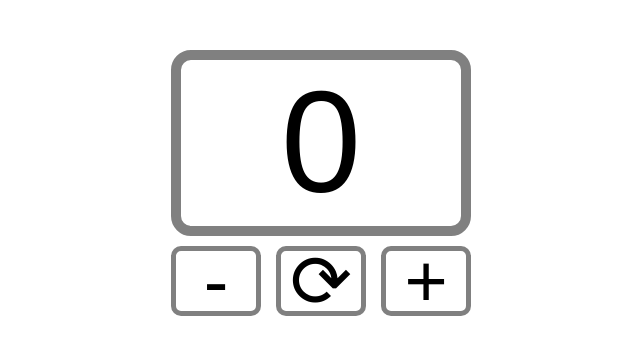
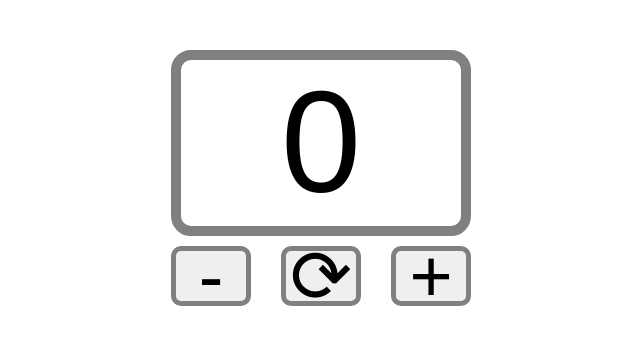
Before and after one commit to danifromecuador/click-counter-with-react, a React (Create React App) app: page / in a window 1280 px wide. Shown: the top 354 px of the page, without its empty margins (319-959 px from the left). Built offline with nearby package versions, Linux system fonts and the light colour scheme.

Commit message:
Avoid negative count

```diff
--- a/src/App.js
+++ b/src/App.js
@@ -3,25 +3,18 @@ import './App.css';
 import Display from './components/Display';
 import Buttons from './components/Buttons';
 
-
-
 const App = () => {
   const [count, setCount] = useState(0);
 
-  const add = () => {
-    setCount(count + 1);
-    console.log(count);
-  };
+  const add = () => setCount(count + 1);
 
   const subtract = () => {
     setCount(count - 1);
-    console.log(count);
+    if (count === 0) setCount(0);
+    return count;
   };
 
-  const restore = () => {
-    setCount(0);
-    console.log(count);
-  };
+  const restore = () => setCount(0);
 
   return (
     <div className="App">
@@ -29,6 +22,6 @@ const App = () => {
       <Buttons add={add} subtract={subtract} restore={restore} />
     </div>
   );
-}
+};
 
 export default App;
--- a/src/components/Button.jsx
+++ b/src/components/Button.jsx
@@ -2,17 +2,19 @@ import React from 'react';
 import PropTypes from 'prop-types';
 import '../styles/Button.css';
 
-const Button = ({ symbol, add, subtract, restore }) => {
-
-  return (
-    <div className="button" onClick={symbol === '+' ? add : symbol==='-' ? subtract : restore } >
-      {symbol}
-    </div>
-  );
-}
+const Button = ({
+  symbol, add, subtract, restore,
+}) => (
+  <button className="button" type="button" onClick={symbol === '+' ? add : symbol === '-' ? subtract : restore}>
+    {symbol}
+  </button>
+);
 
 Button.propTypes = {
   symbol: PropTypes.string.isRequired,
+  add: PropTypes.func.isRequired,
+  subtract: PropTypes.func.isRequired,
+  restore: PropTypes.func.isRequired,
 };
 
 export default Button;
--- a/src/components/Buttons.jsx
+++ b/src/components/Buttons.jsx
@@ -1,14 +1,20 @@
 import React from 'react';
+import PropTypes from 'prop-types';
 import Button from './Button';
 import '../styles/Buttons.css';
 
-const Buttons = ({add, subtract, restore}) => {
-  return (
-    <div className="buttons">
-      <Button symbol="-" subtract={subtract} />
-      <Button symbol="&#x27F3;" restore={restore} />
-      <Button symbol="+" add={add}/>
-    </div>);
+const Buttons = ({ add, subtract, restore }) => (
+  <div className="buttons">
+    <Button symbol="-" subtract={subtract} />
+    <Button symbol="&#x27F3;" restore={restore} />
+    <Button symbol="+" add={add} />
+  </div>
+);
+
+Buttons.propTypes = {
+  add: PropTypes.func.isRequired,
+  subtract: PropTypes.func.isRequired,
+  restore: PropTypes.func.isRequired,
 };
 
 export default Buttons;
```
